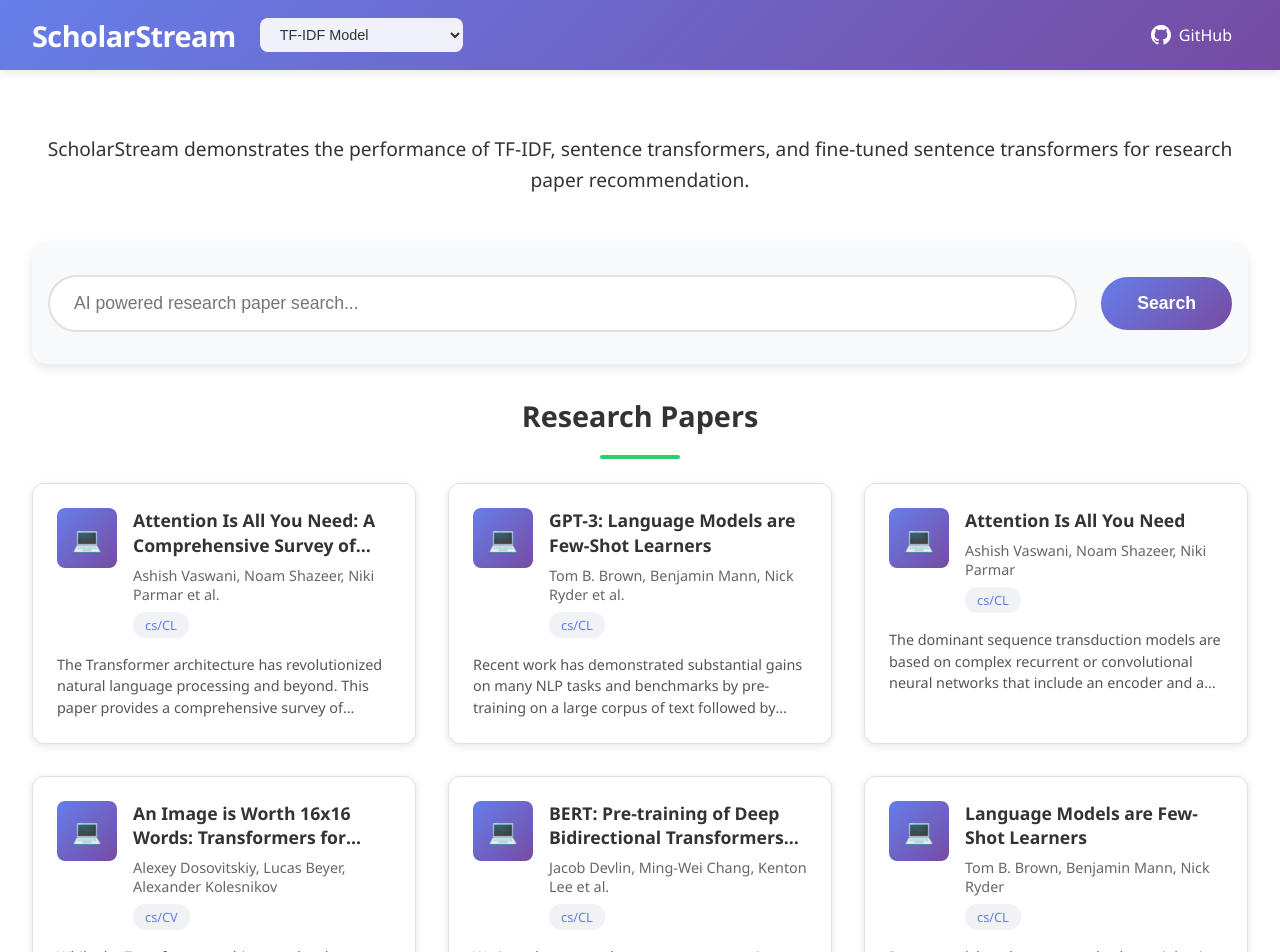
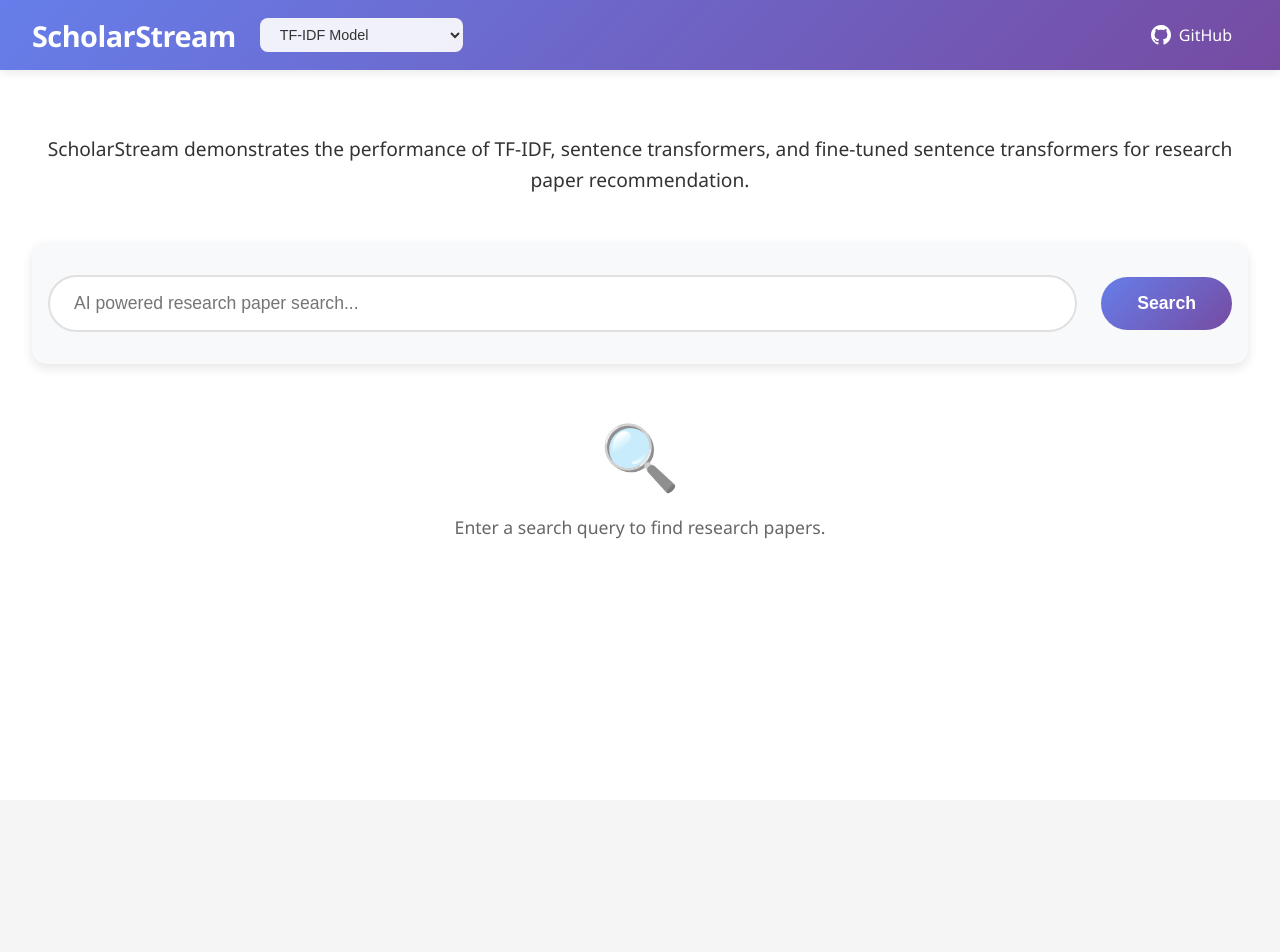
Before and after one commit to amirthalingamrajasundar/showstack, a React (Vite) app in the folder frontend-stack/: page /scholar-stream in a window 1280 px wide. Shown: the top 952 px of the page. After the commit the page ends 800 px from the top, so only its background shows below. Built offline with nearby package versions, Linux system fonts and the light colour scheme.

Commit message:
Setting api urls for scholarstream

```diff
--- a/frontend-stack/src/constants.js
+++ b/frontend-stack/src/constants.js
@@ -2,12 +2,12 @@ export const API_URL = "https://backend-stack-142896340374.asia-south1.run.app/c
 
 export const INDIC_COMMERCE_API_URL = "https://indic-commerce-142896340374.asia-south1.run.app";
 
-export const SCHOLAR_STREAM_API_URL = "https://backend-stack-142896340374.asia-south1.run.app";
+export const SCHOLAR_STREAM_API_URL = "https://scholar-stream-gateway-142896340374.asia-south1.run.app/api/v1";
 
 export const SCHOLAR_STREAM_ENDPOINTS = {
     SEARCH: "/scholar-stream/search",
     RECOMMENDATIONS: "/scholar-stream/recommendations",
-    PAPER_DETAILS: "/scholar-stream/paper"
+    PAPER: "/scholar-stream/paper"
 };
 
 export const RECOMMENDATION_MODELS = {
--- a/frontend-stack/src/pages/scholarStream/ScholarStream.jsx
+++ b/frontend-stack/src/pages/scholarStream/ScholarStream.jsx
@@ -10,123 +10,63 @@ const ScholarStream = () => {
   const [selectedPaper, setSelectedPaper] = useState(null);
   const [recommendations, setRecommendations] = useState([]);
   const [loading, setLoading] = useState(false);
+  const [recommendationsLoading, setRecommendationsLoading] = useState(false);
   const [currentPage, setCurrentPage] = useState(1);
   const [totalPages, setTotalPages] = useState(0);
   const [totalResults, setTotalResults] = useState(0);
+  const [hasNext, setHasNext] = useState(false);
+  const [hasPrevious, setHasPrevious] = useState(false);
   const [isSearchMode, setIsSearchMode] = useState(false);
+  const [error, setError] = useState(null);
 
   const PAPERS_PER_PAGE = 6;
 
-  // Mock data for development
-  const mockPapers = [
-    {
-      id: "2103.15538",
-      title: "Attention Is All You Need: A Comprehensive Survey of Transformer Architecture",
-      authors: ["Ashish Vaswani", "Noam Shazeer", "Niki Parmar", "Jakob Uszkoreit"],
-      abstract: "The Transformer architecture has revolutionized natural language processing and beyond. This paper provides a comprehensive survey of attention mechanisms and their applications in various domains including computer vision, speech processing, and multimodal learning.",
-      categories: ["cs.CL", "cs.LG"],
-      submitter: "Ashish Vaswani",
-      comments: "Published in NIPS 2017, 15 pages, 16 figures",
-      journal_ref: "Advances in Neural Information Processing Systems 30 (2017)",
-      doi: "10.1000/182",
-      versions: [
-        { version: "v1", created: "Mon, 29 Mar 2021 17:58:04 GMT" }
-      ]
-    },
-    {
-      id: "2006.11239",
-      title: "GPT-3: Language Models are Few-Shot Learners",
-      authors: ["Tom B. Brown", "Benjamin Mann", "Nick Ryder", "Melanie Subbiah"],
-      abstract: "Recent work has demonstrated substantial gains on many NLP tasks and benchmarks by pre-training on a large corpus of text followed by fine-tuning on a specific task. While typically task-agnostic in architecture, this method still requires task-specific fine-tuning datasets of thousands or tens of thousands of examples.",
-      categories: ["cs.CL"],
-      submitter: "Tom B. Brown",
-      comments: "Published in NeurIPS 2020, 72 pages",
-      journal_ref: "Advances in Neural Information Processing Systems 33 (2020)",
-      doi: "10.1000/183",
-      versions: [
-        { version: "v1", created: "Thu, 22 May 2020 17:50:14 GMT" }
-      ]
-    },
-    {
-      id: "1706.03762",
-      title: "Attention Is All You Need",
-      authors: ["Ashish Vaswani", "Noam Shazeer", "Niki Parmar"],
-      abstract: "The dominant sequence transduction models are based on complex recurrent or convolutional neural networks that include an encoder and a decoder. The best performing models also connect the encoder and decoder through an attention mechanism.",
-      categories: ["cs.CL", "cs.LG"],
-      submitter: "Ashish Vaswani",
-      comments: "15 pages, 5 figures",
-      journal_ref: null,
-      doi: null,
-      versions: [
-        { version: "v1", created: "Mon, 12 Jun 2017 17:57:34 GMT" }
-      ]
-    },
-    {
-      id: "2010.11929",
-      title: "An Image is Worth 16x16 Words: Transformers for Image Recognition at Scale",
-      authors: ["Alexey Dosovitskiy", "Lucas Beyer", "Alexander Kolesnikov"],
-      abstract: "While the Transformer architecture has become the de-facto standard for natural language processing tasks, its applications to computer vision remain limited. In vision, attention is either applied in conjunction with convolutional networks, or used to replace certain components of convolutional networks while keeping their overall structure intact.",
-      categories: ["cs.CV", "cs.AI", "cs.LG"],
-      submitter: "Alexey Dosovitskiy",
-      comments: "Published at ICLR 2021",
-      journal_ref: "International Conference on Learning Representations (2021)",
-      doi: "10.1000/184",
-      versions: [
-        { version: "v1", created: "Thu, 22 Oct 2020 17:58:04 GMT" }
-      ]
-    },
-    {
-      id: "1810.04805",
-      title: "BERT: Pre-training of Deep Bidirectional Transformers for Language Understanding",
-      authors: ["Jacob Devlin", "Ming-Wei Chang", "Kenton Lee", "Kristina Toutanova"],
-      abstract: "We introduce a new language representation model called BERT, which stands for Bidirectional Encoder Representations from Transformers. Unlike recent language representation models, BERT is designed to pre-train deep bidirectional representations from unlabeled text by jointly conditioning on both left and right context in all layers.",
-      categories: ["cs.CL"],
-      submitter: "Jacob Devlin",
-      comments: "13 pages",
-      journal_ref: "Proceedings of NAACL-HLT 2019",
-      doi: "10.1000/185",
-      versions: [
-        { version: "v1", created: "Fri, 11 Oct 2018 18:33:37 GMT" }
-      ]
-    },
-    {
-      id: "2005.14165",
-      title: "Language Models are Few-Shot Learners",
-      authors: ["Tom B. Brown", "Benjamin Mann", "Nick Ryder"],
-      abstract: "Recent work has demonstrated substantial gains on many NLP tasks and benchmarks by pre-training on a large corpus of text followed by fine-tuning on a specific task. While typically task-agnostic in architecture, this method still requires task-specific fine-tuning datasets.",
-      categories: ["cs.CL", "cs.AI"],
-      submitter: "Tom B. Brown",
-      comments: "72 pages, 16 figures",
-      journal_ref: null,
-      doi: null,
-      versions: [
-        { version: "v1", created: "Thu, 28 May 2020 17:50:14 GMT" }
-      ]
-    }
-  ];
-
-  // Load initial papers
+  // Load initial papers when component mounts or model changes
   useEffect(() => {
-    loadInitialPapers();
+    // Don't load initial papers - wait for user to search
+    setPapers([]);
+    setIsSearchMode(false);
   }, []);
 
-  const loadInitialPapers = async () => {
+  // Reload search when model changes and we're in search mode
+  useEffect(() => {
+    if (isSearchMode && searchQuery.trim()) {
+      performSearch(searchQuery, 1);
+    }
+  }, [selectedModel]);
+
+  const performSearch = async (query, page) => {
     setLoading(true);
+    setError(null);
+
     try {
-      // In a real app, this would be an API call
-      // const response = await fetch(`${SCHOLAR_STREAM_API_URL}${SCHOLAR_STREAM_ENDPOINTS.SEARCH}?page=1&limit=${PAPERS_PER_PAGE}`);
-      // const data = await response.json();
+      const params = new URLSearchParams({
+        q: query,
+        model: selectedModel,
+        page: String(page),
+        limit: String(PAPERS_PER_PAGE)
+      });
 
-      // Using mock data for now
-      setTimeout(() => {
-        setPapers(mockPapers);
-        setTotalResults(mockPapers.length);
-        setTotalPages(Math.ceil(mockPapers.length / PAPERS_PER_PAGE));
-        setLoading(false);
-        setIsSearchMode(false);
-      }, 1000);
-    } catch (error) {
-      console.error('Error loading papers:', error);
+      const response = await fetch(`${SCHOLAR_STREAM_API_URL}${SCHOLAR_STREAM_ENDPOINTS.SEARCH}?${params}`);
+      const result = await response.json();
+
+      if (result.success) {
+        setPapers(result.data.papers);
+        setTotalResults(result.data.pagination.total_results);
+        setTotalPages(result.data.pagination.total_pages);
+        setCurrentPage(result.data.pagination.current_page);
+        setHasNext(result.data.pagination.has_next);
+        setHasPrevious(result.data.pagination.has_previous);
+        setIsSearchMode(true);
+      } else {
+        setError(result.error?.message || 'Search failed');
+        setPapers([]);
+      }
+    } catch (err) {
+      console.error('Error searching papers:', err);
+      setError('Network error. Please check if the API is running.');
+      setPapers([]);
+    } finally {
       setLoading(false);
     }
   };
@@ -134,54 +74,32 @@ const ScholarStream = () => {
   const handleSearch = async (e) => {
     e.preventDefault();
     if (!searchQuery.trim()) return;
-
-    setLoading(true);
-    setCurrentPage(1);
-
-    try {
-      // In a real app, this would be an API call
-      // const response = await fetch(`${SCHOLAR_STREAM_API_URL}${SCHOLAR_STREAM_ENDPOINTS.SEARCH}?q=${encodeURIComponent(searchQuery)}&model=${selectedModel}&page=1&limit=${PAPERS_PER_PAGE}`);
-      // const data = await response.json();
-
-      // Mock search functionality
-      const filteredPapers = mockPapers.filter(paper =>
-        paper.title.toLowerCase().includes(searchQuery.toLowerCase()) ||
-        paper.abstract.toLowerCase().includes(searchQuery.toLowerCase()) ||
-        paper.authors.some(author => author.toLowerCase().includes(searchQuery.toLowerCase()))
-      );
-
-      setTimeout(() => {
-        setPapers(filteredPapers);
-        setTotalResults(filteredPapers.length);
-        setTotalPages(Math.ceil(filteredPapers.length / PAPERS_PER_PAGE));
-        setLoading(false);
-        setIsSearchMode(true);
-      }, 1500);
-    } catch (error) {
-      console.error('Error searching papers:', error);
-      setLoading(false);
-    }
+    performSearch(searchQuery, 1);
   };
 
   const loadRecommendations = async (paperId) => {
-    setLoading(true);
+    setRecommendationsLoading(true);
     try {
-      // In a real app, this would be an API call
-      // const response = await fetch(`${SCHOLAR_STREAM_API_URL}${SCHOLAR_STREAM_ENDPOINTS.RECOMMENDATIONS}?paper_id=${paperId}&model=${selectedModel}&limit=5`);
-      // const data = await response.json();
+      const params = new URLSearchParams({
+        paper_id: paperId,
+        model: selectedModel,
+        limit: '3'
+      });
 
-      // Mock recommendations - return different papers excluding the current one
-      const availablePapers = mockPapers.filter(paper => paper.id !== paperId);
-      const shuffled = availablePapers.sort(() => 0.5 - Math.random());
-      const mockRecommendations = shuffled.slice(0, 3);
+      const response = await fetch(`${SCHOLAR_STREAM_API_URL}${SCHOLAR_STREAM_ENDPOINTS.RECOMMENDATIONS}?${params}`);
+      const result = await response.json();
 
-      setTimeout(() => {
-        setRecommendations(mockRecommendations);
-        setLoading(false);
-      }, 1000);
-    } catch (error) {
-      console.error('Error loading recommendations:', error);
-      setLoading(false);
+      if (result.success) {
+        setRecommendations(result.data.recommendations);
+      } else {
+        console.error('Error loading recommendations:', result.error?.message);
+        setRecommendations([]);
+      }
+    } catch (err) {
+      console.error('Error loading recommendations:', err);
+      setRecommendations([]);
+    } finally {
+      setRecommendationsLoading(false);
     }
   };
 
@@ -196,8 +114,20 @@ const ScholarStream = () => {
   };
 
   const handlePageChange = (page) => {
-    setCurrentPage(page);
-    // In a real app, you would make an API call here to load the specific page
+    if (page >= 1 && page <= totalPages) {
+      performSearch(searchQuery, page);
+    }
+  };
+
+  const formatSimilarityScore = (score) => {
+    if (score === null || score === undefined) return null;
+    return `${Math.round(score * 100)}%`;
+  };
+
+  const truncateAbstract = (abstract, maxLength = 200) => {
+    if (!abstract) return '';
+    if (abstract.length <= maxLength) return abstract;
+    return abstract.substring(0, maxLength).trim() + '...';
   };
 
   const getCategoryIcon = (categories) => {
@@ -291,46 +221,67 @@ const ScholarStream = () => {
         <div className="paper-meta">
           <h3 className="paper-title">{paper.title}</h3>
           <p className="paper-authors">{formatAuthors(paper.authors)}</p>
-          <span className="paper-category">{formatCategory(paper.categories)}</span>
+          <div className="paper-meta-footer">
+            <span className="paper-category">{formatCategory(paper.categories)}</span>
+            {paper.similarity_score !== null && paper.similarity_score !== undefined && (
+              <span className="paper-similarity">Match: {formatSimilarityScore(paper.similarity_score)}</span>
+            )}
+          </div>
         </div>
       </div>
-      <p className="paper-abstract">{paper.abstract}</p>
+      <p className="paper-abstract">{truncateAbstract(paper.abstract)}</p>
     </div>
   );
 
   const renderPagination = () => {
     if (totalPages <= 1) return null;
 
-    const pages = [];
-    for (let i = 1; i <= totalPages; i++) {
-      pages.push(
-        <button
-          key={i}
-          className={`pagination-button ${currentPage === i ? 'active' : ''}`}
-          onClick={() => handlePageChange(i)}
-        >
-          {i}
-        </button>
-      );
-    }
+    // Show limited page numbers for better UX
+    const getPageNumbers = () => {
+      const pages = [];
+      const maxVisible = 5;
+      let start = Math.max(1, currentPage - Math.floor(maxVisible / 2));
+      let end = Math.min(totalPages, start + maxVisible - 1);
+
+      if (end - start + 1 < maxVisible) {
+        start = Math.max(1, end - maxVisible + 1);
+      }
+
+      for (let i = start; i <= end; i++) {
+        pages.push(i);
+      }
+      return pages;
+    };
 
     return (
       <div className="pagination">
         <button
           className="pagination-button"
           onClick={() => handlePageChange(currentPage - 1)}
-          disabled={currentPage === 1}
+          disabled={!hasPrevious || loading}
         >
           Previous
         </button>
-        {pages}
+        {getPageNumbers().map(page => (
+          <button
+            key={page}
+            className={`pagination-button ${currentPage === page ? 'active' : ''}`}
+            onClick={() => handlePageChange(page)}
+            disabled={loading}
+          >
+            {page}
+          </button>
+        ))}
         <button
           className="pagination-button"
           onClick={() => handlePageChange(currentPage + 1)}
-          disabled={currentPage === totalPages}
+          disabled={!hasNext || loading}
         >
           Next
         </button>
+        <span className="pagination-info">
+          Page {currentPage} of {totalPages} ({totalResults} results)
+        </span>
       </div>
     );
   };
@@ -339,30 +290,39 @@ const ScholarStream = () => {
     <>
       {renderSearchSection()}
 
+      {error && (
+        <div className="error-message">
+          <span className="error-icon">⚠️</span>
+          <p>{error}</p>
+        </div>
+      )}
+
       {loading ? (
         <div className="loading">
           <div className="spinner"></div>
-          <p>Loading papers...</p>
+          <p>Searching papers...</p>
         </div>
       ) : (
         <>
           <div className="papers-section">
-            <h2 className="section-title">
-              Research Papers
-            </h2>
+            {isSearchMode && (
+              <h2 className="section-title">
+                Search Results {totalResults > 0 && `(${totalResults} papers found)`}
+              </h2>
+            )}
 
             {papers.length > 0 ? (
               <div className="papers-grid">
-                {papers.slice((currentPage - 1) * PAPERS_PER_PAGE, currentPage * PAPERS_PER_PAGE).map(renderPaperCard)}
+                {papers.map(renderPaperCard)}
               </div>
             ) : (
               <div className="no-results">
-                <div className="no-results-icon">📝</div>
-                <p>{isSearchMode ? 'No papers found for your search.' : 'No papers available.'}</p>
+                <div className="no-results-icon">🔍</div>
+                <p>{isSearchMode ? 'No papers found for your search. Try different keywords.' : 'Enter a search query to find research papers.'}</p>
               </div>
             )}
 
-            {renderPagination()}
+            {papers.length > 0 && renderPagination()}
           </div>
         </>
       )}
@@ -445,7 +405,7 @@ const ScholarStream = () => {
 
           <div className="paper-links">
             <a
-              href={`https://arxiv.org/abs/${selectedPaper.id}`}
+              href={selectedPaper.arxiv_url || `https://arxiv.org/abs/${selectedPaper.id}`}
               target="_blank"
               rel="noopener noreferrer"
               className="paper-link"
@@ -453,7 +413,7 @@ const ScholarStream = () => {
               View on ArXiv
             </a>
             <a
-              href={`https://arxiv.org/pdf/${selectedPaper.id}`}
+              href={selectedPaper.pdf_url || `https://arxiv.org/pdf/${selectedPaper.id}`}
               target="_blank"
               rel="noopener noreferrer"
               className="paper-link"
@@ -465,17 +425,22 @@ const ScholarStream = () => {
 
         <div className="recommendations-section">
           <h3 className="recommendations-title">
-            Recommended Papers (using {selectedModel.replace('_', ' ').toUpperCase()})
+            Recommended Papers (using {selectedModel.replace(/_/g, ' ').toUpperCase()})
           </h3>
 
-          {loading ? (
+          {recommendationsLoading ? (
             <div className="loading">
               <div className="spinner"></div>
               <p>Loading recommendations...</p>
             </div>
-          ) : (
+          ) : recommendations.length > 0 ? (
             <div className="papers-grid">
               {recommendations.map(renderPaperCard)}
+            </div>
+          ) : (
+            <div className="no-results">
+              <div className="no-results-icon">📚</div>
+              <p>No recommendations available for this paper.</p>
             </div>
           )}
         </div>
```
Also changed, not shown: frontend-stack/src/pages/scholarStream/ScholarStream.css (+45 -0 lines).
